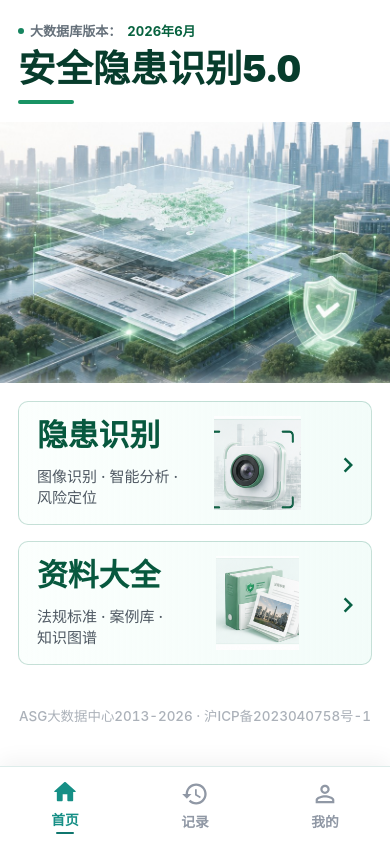
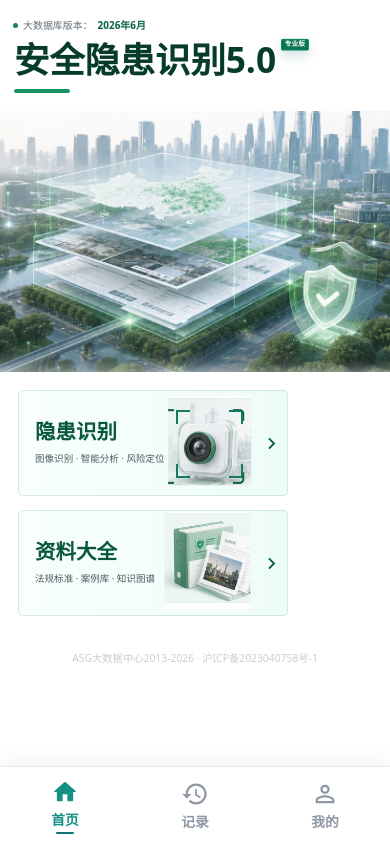
Before and after one commit to mabeibei-coser/asg100, a React (Vite) app: page / in a window 390 px wide. Built offline with nearby package versions, Linux system fonts and the light colour scheme; no server answers.

Commit message:
fix: polish ASG100 homepage and subpages

```diff
--- a/package.json
+++ b/package.json
@@ -1,7 +1,7 @@
 {
   "name": "asg100",
   "private": true,
-  "version": "0.1.44",
+  "version": "0.1.45",
   "type": "module",
   "description": "安全隐患识别平台 5.0 专业版 - 隐患识别 + 短信登录 + VIP 会员 + 安防文档库",
   "scripts": {
--- a/src/App.jsx
+++ b/src/App.jsx
@@ -127,7 +127,7 @@ function App() {
   // 登录界面：顶对齐 + 纸感背景，与首页同款品牌底；左上角可返回首页
   if (showLogin) {
     return (
-      <Box className="login-page" sx={{
+      <Box className="login-page asg-subpage-bg" sx={{
         minHeight: '100dvh',
         display: 'flex', flexDirection: 'column',
         pt: { xs: '6vh', md: '8vh' }, pb: { xs: 4, md: 6 }, px: 2,
@@ -192,15 +192,15 @@ function App() {
   }
 
   return (
-    <Box sx={{ minHeight: '100vh', py: { xs: 3, md: 5 }, pb: { xs: 11, md: 12 } }}>
-      <Container maxWidth="md">
+    <Box className="app-page asg-subpage-bg" sx={{ minHeight: '100vh', py: { xs: 2, md: 0 }, pb: { xs: 11, md: 0 } }}>
+      <Container className="app-container" maxWidth="lg">
         {/* ═══ 顶部 nav：左 logo + 标题；右 手机号 + 退出 ═══ */}
-        <Box component="nav" className="rise" sx={{
+        <Box component="nav" className="app-topbar rise" sx={{
           display: 'flex', justifyContent: 'space-between', alignItems: 'center',
-          mb: { xs: 4, md: 6 },
+          mb: { xs: 2.5, md: 4 },
         }}>
           <Box sx={{ display: 'flex', alignItems: 'center', gap: 1.5 }}>
-            <Box sx={{
+            <Box className="app-brand-icon" sx={{
               width: 32, height: 32, borderRadius: 'var(--r-sm)',
               display: 'flex', alignItems: 'center', justifyContent: 'center',
               background: 'linear-gradient(180deg, #134e4a 0%, #0f766e 100%)',
@@ -209,7 +209,7 @@ function App() {
             }}>
               <ShieldOutlinedIcon sx={{ color: '#fff', fontSize: 18 }} />
             </Box>
-            <Box sx={{ fontSize: '0.95rem', fontWeight: 650, color: 'var(--ink)', letterSpacing: '-0.012em', lineHeight: 1.2 }}>
+            <Box className="app-brand-title" sx={{ fontSize: '0.95rem', fontWeight: 650, color: 'var(--ink)', letterSpacing: '-0.012em', lineHeight: 1.2 }}>
               安全隐患域 · 会员中心
             </Box>
           </Box>
@@ -343,7 +343,7 @@ function App() {
         )}
 
         {view !== 'home' && (
-          <Box className="surface rise" component="section" sx={{ p: { xs: 2.5, md: 3.5 } }}>
+          <Box className="surface app-surface rise" component="section" sx={{ p: { xs: 2.5, md: 3.5 } }}>
             {view === 'billing' && <Billing onPaid={handlePaid} onBack={() => setView('home')} />}
             {view === 'profile' && <Profile membership={membership} onBuy={() => setView('billing')} onBack={() => setView('home')} onGoHistory={() => setView('history')} onGoPayments={() => setView('payments')} />}
             {view === 'history' && <History onBack={() => setView('home')} onBuy={() => setView('billing')} isVip={isVip} />}
@@ -351,7 +351,7 @@ function App() {
           </Box>
         )}
 
-        <Box component="footer" sx={{ textAlign: 'center', mt: 5, pb: 3 }}>
+        <Box className="app-footer" component="footer" sx={{ textAlign: 'center', mt: 5, pb: 3 }}>
           <Box sx={{ fontSize: '0.72rem', color: 'var(--ink-3)', letterSpacing: '0.04em' }}>
             谨世 ASG 人工智能实验室 出品
           </Box>
@@ -393,7 +393,10 @@ function HomeLanding({ onGoIdentify, onGoResources, onGoHistory, onGoProfile })
       <main className="home-redesign-main">
         <section className="home-hero-copy" aria-labelledby="home-main-title">
           <div className="home-mobile-version">大数据库版本：<span>{currentMonthLabel()}</span></div>
-          <h1 id="home-main-title">安全隐患识别5.0</h1>
+          <h1 id="home-main-title">
+            <span className="home-title-text">安全隐患识别5.0</span>
+            <span className="home-title-badge">专业版</span>
+          </h1>
           <div className="home-title-line" aria-hidden="true" />
           <p>
             <span className="home-copy-desktop">汇聚全域安全数据 · 智能识别风险隐患 · 辅助安全管理</span>
--- a/src/components/Billing.jsx
+++ b/src/components/Billing.jsx
@@ -120,7 +120,7 @@ export default function Billing({ onPaid, onBack }) {
   const selectedPkg = packages.find((p) => p.id === selected);
 
   return (
-    <Box sx={{ maxWidth: 540, mx: 'auto' }}>
+    <Box className="subpage-content billing-page" sx={{ maxWidth: 540, mx: 'auto' }}>
       {/* 顶部返回 */}
       <Box sx={{ mb: 2 }}>
         <IconButton size="small" onClick={onBack} disabled={loading} sx={{
--- a/src/components/History.jsx
+++ b/src/components/History.jsx
@@ -114,7 +114,7 @@ export default function History({ onBack, onBuy, isVip }) {
   // ─── 详情视图：照片 + 每条隐患的完整字段（与 A600 当时显示一致）───
   if (detail) {
     return (
-      <Box sx={{ maxWidth: 540, mx: 'auto' }}>
+      <Box className="subpage-content history-detail-page" sx={{ maxWidth: 540, mx: 'auto' }}>
         <Box sx={{ display: 'flex', alignItems: 'center', gap: 1, mb: 2 }}>
           <IconButton size="small" onClick={() => setDetail(null)} sx={{
             color: 'var(--ink-3)', mr: 0.5,
@@ -249,7 +249,7 @@ export default function History({ onBack, onBuy, isVip }) {
   // ─── 列表视图 ───
   const hasItems = items && items.length > 0;
   return (
-    <Box sx={{ maxWidth: 540, mx: 'auto' }}>
+    <Box className="subpage-content history-page" sx={{ maxWidth: 540, mx: 'auto' }}>
       <Box sx={{ display: 'flex', alignItems: 'center', gap: 1, mb: 3 }}>
         <IconButton size="small" onClick={onBack} sx={{
           color: 'var(--ink-3)', mr: 0.5,
--- a/src/components/LegalView.jsx
+++ b/src/components/LegalView.jsx
@@ -29,7 +29,7 @@ export default function LegalView({ type }) {
   }, [type])
 
   return (
-    <Box className="login-page" sx={{ minHeight: '100dvh', py: { xs: 3, md: 5 }, px: 2 }}>
+    <Box className="login-page asg-subpage-bg legal-page" sx={{ minHeight: '100dvh', py: { xs: 3, md: 5 }, px: 2 }}>
       <Container maxWidth="sm" disableGutters sx={{ px: 0 }}>
         {/* 顶部：品牌 + 关闭（新标签打开，关闭即回到登录页）*/}
         <Box sx={{ display: 'flex', alignItems: 'center', justifyContent: 'space-between', mb: 2 }}>
@@ -52,7 +52,7 @@ export default function LegalView({ type }) {
           </Tooltip>
         </Box>
 
-        <Box sx={{
+        <Box className="legal-panel" sx={{
           background: 'var(--bg-elev, #fff)', borderRadius: 'var(--r-lg)',
           border: '1px solid var(--line)', boxShadow: 'var(--shadow-sm)',
           p: { xs: 2.5, md: 3.5 },
--- a/src/components/LoginForm.jsx
+++ b/src/components/LoginForm.jsx
@@ -104,6 +104,7 @@ export default function LoginForm({ onLoggedIn }) {
   return (
     <Box
       component="form"
+      className="login-card"
       onSubmit={handleSubmit}
       sx={{
         maxWidth: 400,
@@ -133,7 +134,7 @@ export default function LoginForm({ onLoggedIn }) {
         sx={fieldSx}
         error={Boolean(phone) && !phoneValid}
         helperText={phone && !phoneValid ? '手机号格式不正确（应为 1 开头 11 位）' : undefined}
-        FormHelperTextProps={{ sx: { mt: 0.5, ml: 0.5 } }}
+        slotProps={{ formHelperText: { sx: { mt: 0.5, ml: 0.5 } } }}
       />
 
       {/* 验证码 + 获取按钮：flex stretch 让按钮与输入框严格等高对齐 */}
--- a/src/components/Payments.jsx
+++ b/src/components/Payments.jsx
@@ -23,7 +23,7 @@ export default function Payments({ onBack }) {
   }, []);
 
   return (
-    <Box sx={{ maxWidth: 540, mx: 'auto' }}>
+    <Box className="subpage-content payments-page" sx={{ maxWidth: 540, mx: 'auto' }}>
       {/* 顶部返回 + 标题 + 笔数 */}
       <Box sx={{ display: 'flex', alignItems: 'center', gap: 1, mb: 3 }}>
         <IconButton size="small" onClick={onBack} sx={{
--- a/src/components/Profile.jsx
+++ b/src/components/Profile.jsx
@@ -27,7 +27,7 @@ export default function Profile({ membership, onBuy, onBack, onGoHistory, onGoPa
   const left = isVip ? daysLeft(membership.vipExpireAt) : 0;
 
   return (
-    <Box sx={{ maxWidth: 540, mx: 'auto' }}>
+    <Box className="subpage-content profile-page" sx={{ maxWidth: 540, mx: 'auto' }}>
       {/* 顶部返回 + 标题 */}
       <Box sx={{ display: 'flex', alignItems: 'center', gap: 1, mb: 3 }}>
         <IconButton size="small" onClick={onBack} sx={{
--- a/src/styles/index.css
+++ b/src/styles/index.css
@@ -2471,6 +2471,8 @@ body::before {
     linear-gradient(90deg, #fff 0%, #fff 39%, rgba(255, 255, 255, 0.18) 56%, rgba(248, 253, 252, 0.04) 100%),
     #fbfefd;
   overflow: hidden;
+  font-family: 'PingFang SC', 'Microsoft YaHei', 'Noto Sans SC', system-ui, sans-serif;
+  color: #073c2c;
 }
 
 .home-desktop-header {
@@ -2496,7 +2498,7 @@ body::before {
 
 .home-brand-block strong {
   font-size: clamp(1.08rem, 1.25vw, 1.32rem);
-  font-weight: 850;
+  font-weight: 820;
   line-height: 1;
   white-space: nowrap;
 }
@@ -2528,14 +2530,14 @@ body::before {
 .home-header-version {
   color: #4e5963;
   font-size: 1rem;
-  font-weight: 560;
+  font-weight: 540;
   white-space: nowrap;
 }
 
 .home-header-version span,
 .home-mobile-version span {
   color: #07623f;
-  font-weight: 700;
+  font-weight: 760;
 }
 
 .home-desktop-nav {
@@ -2553,7 +2555,7 @@ body::before {
   cursor: pointer;
   font-family: inherit;
   font-size: 1.02rem;
-  font-weight: 650;
+  font-weight: 620;
   letter-spacing: 0;
   padding: 0 2px;
 }
@@ -2605,10 +2607,35 @@ body::before {
   margin: 0;
   color: #073c2c;
   font-size: clamp(3.8rem, 5.2vw, 5.85rem);
-  font-weight: 900;
+  font-weight: 860;
   line-height: 1.02;
   letter-spacing: 0;
   white-space: nowrap;
+  position: relative;
+  display: inline-flex;
+  align-items: flex-start;
+}
+
+.home-title-text {
+  display: inline-block;
+}
+
+.home-title-badge {
+  display: inline-flex;
+  align-items: center;
+  justify-content: center;
+  margin-left: 10px;
+  margin-top: 0.08em;
+  padding: 0.24em 0.44em 0.22em;
+  border-radius: 3px;
+  background: #0b7655;
+  color: #fff;
+  font-size: 0.17em;
+  font-weight: 780;
+  line-height: 1;
+  letter-spacing: 0.02em;
+  white-space: nowrap;
+  box-shadow: 0 5px 12px rgba(8, 96, 68, 0.18);
 }
 
 .home-title-line {
@@ -2623,7 +2650,7 @@ body::before {
   margin: 0;
   color: #4f5963;
   font-size: clamp(1.08rem, 1.35vw, 1.38rem);
-  font-weight: 560;
+  font-weight: 520;
   line-height: 1.65;
   white-space: nowrap;
 }
@@ -2710,13 +2737,29 @@ body::before {
   display: flex;
   align-items: center;
   justify-content: center;
-  overflow: hidden;
+  overflow: visible;
+  position: relative;
 }
 
 .home-entry-image img {
   width: 100%;
   height: 100%;
   object-fit: contain;
+  position: relative;
+  z-index: 1;
+}
+
+.home-entry-card:first-child .home-entry-image {
+  padding: 0;
+}
+
+.home-entry-card:first-child .home-entry-image img {
+  width: 100%;
+  height: 100%;
+}
+
+.home-entry-card:first-child .home-entry-image::after {
+  content: none;
 }
 
 .home-entry-copy {
@@ -2728,7 +2771,7 @@ body::before {
 .home-entry-copy strong {
   color: #07583e;
   font-size: clamp(1.72rem, 2.3vw, 2.28rem);
-  font-weight: 880;
+  font-weight: 800;
   line-height: 1.1;
   letter-spacing: 0;
 }
@@ -2736,7 +2779,7 @@ body::before {
 .home-entry-copy span {
   color: #4f5963;
   font-size: clamp(0.98rem, 1.16vw, 1.18rem);
-  font-weight: 520;
+  font-weight: 500;
   line-height: 1.45;
   white-space: nowrap;
 }
@@ -2762,8 +2805,8 @@ body::before {
   place-items: center;
   border-top: 1px solid rgba(12, 74, 63, 0.08);
   background: rgba(255, 255, 255, 0.88);
-  color: rgba(116, 126, 137, 0.70);
-  font-size: 0.96rem;
+  color: rgba(116, 126, 137, 0.44);
+  font-size: 0.78rem;
   font-weight: 520;
   line-height: 1;
   letter-spacing: 0;
@@ -2844,33 +2887,44 @@ body::before {
 
   .home-hero-copy {
     order: 1;
-    padding: 16px 18px 0;
+    padding: 10px 14px 0;
   }
 
   .home-mobile-version {
     display: inline-flex;
     align-items: center;
-    gap: 6px;
-    margin-bottom: 10px;
+    gap: 5px;
+    margin: 0 0 8px -1px;
     color: #65707a;
-    font-size: clamp(0.72rem, 3.35vw, 0.86rem);
-    font-weight: 650;
+    font-size: clamp(0.56rem, 2.55vw, 0.66rem);
+    font-weight: 560;
     line-height: 1.25;
+    white-space: nowrap;
   }
 
   .home-mobile-version::before {
     content: '';
-    width: 6px;
-    height: 6px;
+    width: 5px;
+    height: 5px;
     border-radius: 999px;
     background: #16845f;
     flex: 0 0 auto;
   }
 
   .home-hero-copy h1 {
-    font-size: clamp(2.18rem, 9.6vw, 2.86rem);
+    font-size: clamp(2.04rem, 9.05vw, 2.62rem);
+    font-weight: 850;
     line-height: 1.08;
     white-space: nowrap;
+  }
+
+  .home-title-badge {
+    margin-left: 4px;
+    margin-top: 0;
+    padding: 0.24em 0.42em 0.22em;
+    border-radius: 2px;
+    font-size: 0.19em;
+    transform: translateY(0.1em);
   }
 
   .home-title-line {
@@ -2911,67 +2965,107 @@ body::before {
   .home-entry-list {
     order: 3;
     display: grid;
-    gap: 16px;
-    padding: 18px 18px 22px;
+    gap: 14px;
+    padding: 18px 18px 20px;
   }
 
   .home-entry-card {
-    min-height: 124px;
-    border-radius: 10px;
-    grid-template-columns: minmax(0, 1fr) 42% 26px;
-    gap: 8px;
-    padding: 14px 12px 14px 18px;
+    min-height: 100px;
+    border-radius: 5px;
+    border-color: rgba(12, 114, 83, 0.15);
+    grid-template-columns: minmax(0, 1fr) 36% 18px;
+    gap: 6px;
+    padding: 10px 9px 10px 16px;
     box-shadow: none;
-    background: linear-gradient(90deg, rgba(251, 255, 253, 0.98), rgba(238, 251, 247, 0.74));
+    background:
+      linear-gradient(90deg, rgba(248, 255, 252, 0.98), rgba(232, 249, 244, 0.58)),
+      #f6fffc;
   }
 
   .home-entry-image {
     grid-column: 2;
     grid-row: 1;
     width: 100%;
-    height: 94px;
+    height: 84px;
     justify-self: end;
   }
 
   .home-entry-copy {
     grid-column: 1;
     grid-row: 1;
-    gap: 14px;
+    gap: 9px;
     align-self: center;
   }
 
   .home-entry-copy strong {
-    font-size: clamp(1.7rem, 7.9vw, 2.18rem);
+    font-size: clamp(1.12rem, 5.25vw, 1.28rem);
+    font-weight: 760;
+    line-height: 1.12;
   }
 
   .home-entry-copy span {
     color: #4f5963;
-    font-size: clamp(0.82rem, 3.85vw, 1rem);
-    line-height: 1.4;
-    white-space: normal;
+    font-size: clamp(0.52rem, 2.45vw, 0.60rem);
+    font-weight: 500;
+    line-height: 1.5;
+    white-space: nowrap;
+  }
+
+  .home-entry-card:first-child .home-entry-image {
+    padding: 0;
+  }
+
+  .home-entry-card:first-child .home-entry-image img {
+    width: 108%;
+    height: 108%;
+    transform: translate(-1%, -3%);
+  }
+
+  .home-entry-card:first-child .home-entry-image::after {
+    content: '';
+    position: absolute;
+    inset: 9px 11px 7px 9px;
+    z-index: 2;
+    pointer-events: none;
+    background:
+      linear-gradient(#0b7655, #0b7655) left top / 14px 2px no-repeat,
+      linear-gradient(#0b7655, #0b7655) left top / 2px 14px no-repeat,
+      linear-gradient(#0b7655, #0b7655) right top / 14px 2px no-repeat,
+      linear-gradient(#0b7655, #0b7655) right top / 2px 14px no-repeat,
+      linear-gradient(#0b7655, #0b7655) left bottom / 14px 2px no-repeat,
+      linear-gradient(#0b7655, #0b7655) left bottom / 2px 14px no-repeat,
+      linear-gradient(#0b7655, #0b7655) right bottom / 14px 2px no-repeat,
+      linear-gradient(#0b7655, #0b7655) right bottom / 2px 14px no-repeat;
+    opacity: 0.95;
+  }
+
+  .home-entry-card:nth-child(2) .home-entry-image img {
+    width: 116%;
+    height: 116%;
+    transform: translate(-3%, -3%);
   }
 
   .home-entry-arrow {
     grid-column: 3;
     grid-row: 1;
-    width: 26px;
-    height: 26px;
+    width: 18px;
+    height: 24px;
     box-shadow: none;
     background: transparent;
     align-self: center;
   }
 
   .home-entry-arrow svg {
-    font-size: 30px;
+    font-size: 23px;
   }
 
   .home-legal-footer {
     height: auto;
-    padding: 20px 14px 16px;
+    padding: 16px 14px 12px;
     border-top: 0;
     background: #fff;
-    color: rgba(128, 137, 148, 0.66);
-    font-size: clamp(0.76rem, 3.45vw, 1rem);
+    color: rgba(128, 137, 148, 0.42);
+    font-size: clamp(0.58rem, 2.65vw, 0.68rem);
     line-height: 1.35;
     white-space: normal;
     text-align: center;
@@ -3015,10 +3109,271 @@ body::before {
   }
 
   .home-entry-card {
-    min-height: 126px;
+    min-height: 100px;
   }
 
   .home-entry-image {
-    height: 92px;
-  }
-}
+    height: 80px;
+  }
+}
+
+/* —— 内页统一版：沿用首页 ASG 大数据中心风格 —— */
+.asg-subpage-bg {
+  position: relative;
+  isolation: isolate;
+  background:
+    linear-gradient(90deg, #fff 0%, #fff 42%, rgba(255, 255, 255, 0.20) 62%, rgba(248, 253, 252, 0.06) 100%),
+    linear-gradient(180deg, #fbfefd 0%, #f7fbf9 100%);
+  overflow-x: hidden;
+}
+
+.asg-subpage-bg::before {
+  content: '';
+  position: fixed;
+  inset: 0 0 0 auto;
+  width: min(58vw, 760px);
+  z-index: -2;
+  background:
+    linear-gradient(90deg, rgba(255, 255, 255, 0.88) 0%, rgba(255, 255, 255, 0.26) 42%, rgba(255, 255, 255, 0) 100%),
+    url('../assets/home-ref-hero-desktop.jpg') center / cover no-repeat;
+  opacity: 0.34;
+  filter: saturate(0.92) contrast(0.98);
+}
+
+.asg-subpage-bg::after {
+  content: '';
+  position: fixed;
+  inset: 0;
+  z-index: -1;
+  pointer-events: none;
+  background:
+    radial-gradient(circle at 10% 18%, rgba(12, 114, 83, 0.07), transparent 30%),
+    radial-gradient(circle at 82% 76%, rgba(12, 114, 83, 0.08), transparent 34%);
+}
+
+.app-container {
+  min-height: 100dvh;
+  padding: 30px 44px 104px;
+}
+
+.app-topbar {
+  min-height: 76px;
+  padding: 0 24px;
+  border: 1px solid rgba(12, 74, 63, 0.10);
+  border-radius: 12px;
+  background: rgba(255, 255, 255, 0.88);
+  box-shadow: 0 10px 28px rgba(14, 91, 72, 0.06);
+  backdrop-filter: blur(12px);
+  -webkit-backdrop-filter: blur(12px);
+}
+
+.app-brand-icon {
+  width: 42px !important;
+  height: 42px !important;
+  border-radius: 10px !important;
+  background: #fff !important;
+  color: #0b6b4d !important;
+  border: 1px solid rgba(12, 114, 83, 0.18);
+  box-shadow: 0 8px 20px rgba(14, 91, 72, 0.10) !important;
+}
+
+.app-brand-icon svg {
+  color: #0b6b4d !important;
+  font-size: 24px !important;
+  stroke-width: 1.55;
+}
+
+.app-brand-title {
+  color: #073c2c !important;
+  font-size: 1.08rem !important;
+  font-weight: 850 !important;
+  letter-spacing: 0 !important;
+}
+
+.app-surface {
+  width: min(100%, 720px);
+  margin: 0 auto;
+  border-radius: 12px !important;
+  border: 1px solid rgba(12, 114, 83, 0.18) !important;
+  background:
+    linear-gradient(90deg, rgba(255, 255, 255, 0.98), rgba(245, 254, 251, 0.94)),
+    #fbfffd !important;
+  box-shadow: 0 16px 36px rgba(14, 91, 72, 0.10) !important;
+}
+
+.app-surface::before {
+  content: '';
+  display: block;
+  width: 66px;
+  height: 5px;
+  margin: 0 0 22px;
+  border-radius: 999px;
+  background: #199364;
+}
+
+.subpage-content h2 {
+  color: #073c2c !important;
+  font-size: 1.24rem !important;
+  font-weight: 850 !important;
+  letter-spacing: 0 !important;
+}
+
+.subpage-content .MuiIconButton-root {
+  border: 1px solid rgba(12, 114, 83, 0.12);
+  background: rgba(255, 255, 255, 0.78);
+}
+
+.subpage-content .MuiIconButton-root:hover {
+  border-color: rgba(12, 114, 83, 0.28);
+  background: rgba(238, 251, 247, 0.88) !important;
+}
+
+.subpage-content [role='button'],
+.profile-page button,
+.history-page button,
+.payments-page button {
+  transition: transform 0.16s ease, border-color 0.18s ease, box-shadow 0.18s ease, background 0.18s ease;
+}
+
+.subpage-content [role='button']:hover,
+.profile-page button:hover,
+.history-page button:hover,
+.payments-page button:hover {
+  box-shadow: 0 12px 28px rgba(14, 91, 72, 0.08);
+}
+
+.glass-hero,
+.vip-hero {
+  border-radius: 12px !important;
+}
+
+.glass-hero {
+  border-color: rgba(12, 114, 83, 0.20) !important;
+  background:
+    linear-gradient(90deg, rgba(255, 255, 255, 0.98), rgba(238, 251, 247, 0.76)) !important;
+  box-shadow: 0 14px 32px rgba(14, 91, 72, 0.09) !important;
+}
+
+.vip-hero {
+  box-shadow: 0 14px 32px rgba(176, 138, 62, 0.12) !important;
+}
+
+.login-card {
+  border-radius: 12px !important;
+  border: 1px solid rgba(12, 114, 83, 0.18) !important;
+  background:
+    linear-gradient(90deg, rgba(255, 255, 255, 0.98), rgba(245, 254, 251, 0.94)),
+    #fbfffd !important;
+  box-shadow: 0 16px 36px rgba(14, 91, 72, 0.10) !important;
+}
+
+.legal-panel {
+  border-radius: 12px !important;
+  border-color: rgba(12, 114, 83, 0.18) !important;
+  box-shadow: 0 16px 36px rgba(14, 91, 72, 0.10) !important;
+}
+
+.legal-page .MuiContainer-root {
+  position: relative;
+}
+
+.legal-page .MuiContainer-root::before {
+  content: '';
+  display: block;
+  width: 66px;
+  height: 5px;
+  margin: 0 0 22px;
+  border-radius: 999px;
+  background: #199364;
+}
+
+.app-footer {
+  color: rgba(116, 126, 137, 0.76);
+}
+
+@media (min-width: 960px) {
+  .app-surface {
+    margin-left: 0;
+  }
+}
+
+@media (max-width: 767px) {
+  .asg-subpage-bg {
+    background: #fff;
+  }
+
+  .asg-subpage-bg::before {
+    display: none;
+  }
+
+  .asg-subpage-bg::after {
+    background: linear-gradient(180deg, rgba(238, 251, 247, 0.82) 0%, rgba(255, 255, 255, 0) 240px);
+  }
+
+  .app-container {
+    padding: 0 18px 100px;
+  }
+
+  .app-topbar {
+    min-height: 70px;
+    margin-inline: -18px;
+    padding: 0 18px;
+    border-width: 0 0 1px;
+    border-radius: 0;
+    box-shadow: none;
+  }
+
+  .app-brand-icon {
+    width: 38px !important;
+    height: 38px !important;
+  }
+
+  .app-brand-title {
+    font-size: 0.96rem !important;
+  }
+
+  .app-surface {
+    width: 100%;
+    border-radius: 10px !important;
+    box-shadow: none !important;
+    padding: 18px !important;
+  }
+
+  .app-surface::before {
+    width: 56px;
+    height: 4px;
+    margin-bottom: 18px;
+  }
+
+  .login-page {
+    padding-inline: 18px !important;
+  }
+
+  .login-card {
+    box-shadow: none !important;
+  }
+
+  .app-page > .home-bottom-nav {
+    width: 100%;
+    max-width: none;
+    height: 78px;
+    min-height: 78px;
+    left: 0;
+    right: 0;
+    bottom: 0;
+    border-width: 1px 0 0;
+    border-radius: 0;
+    background: rgba(255, 255, 255, 0.96);
+    box-shadow: 0 -6px 20px rgba(15, 20, 25, 0.05);
+    transform: none;
+  }
+
+  .app-page > .home-bottom-nav .home-nav-item {
+    height: 72px;
+    font-size: 0.86rem;
+  }
+
+  .app-page > .home-bottom-nav .home-nav-item svg {
+    font-size: 28px;
+  }
+}
```
Also changed, not shown: 1 other file (tests, documents, lock files or other folders).
